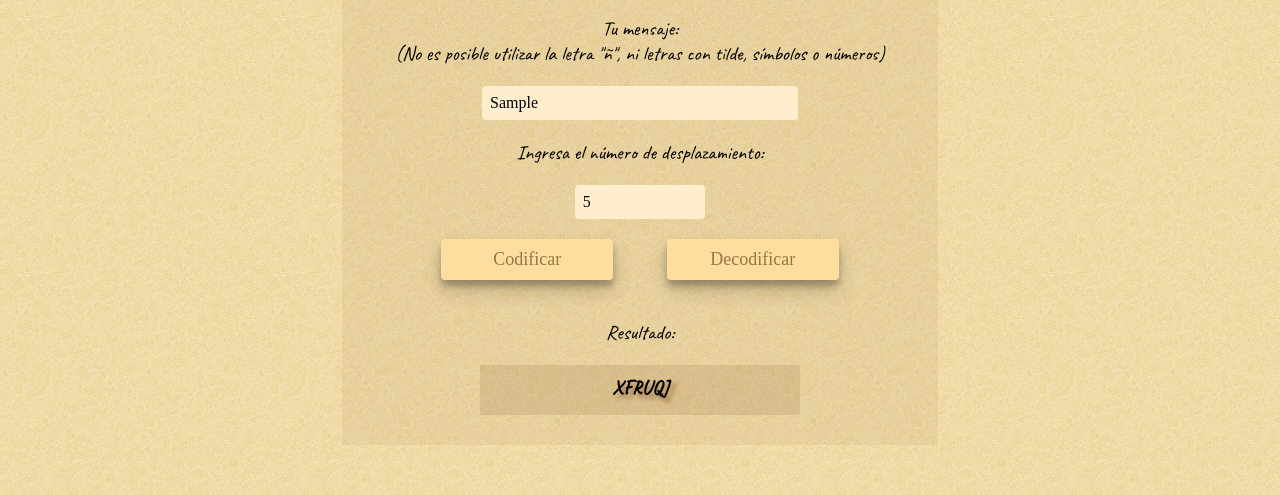
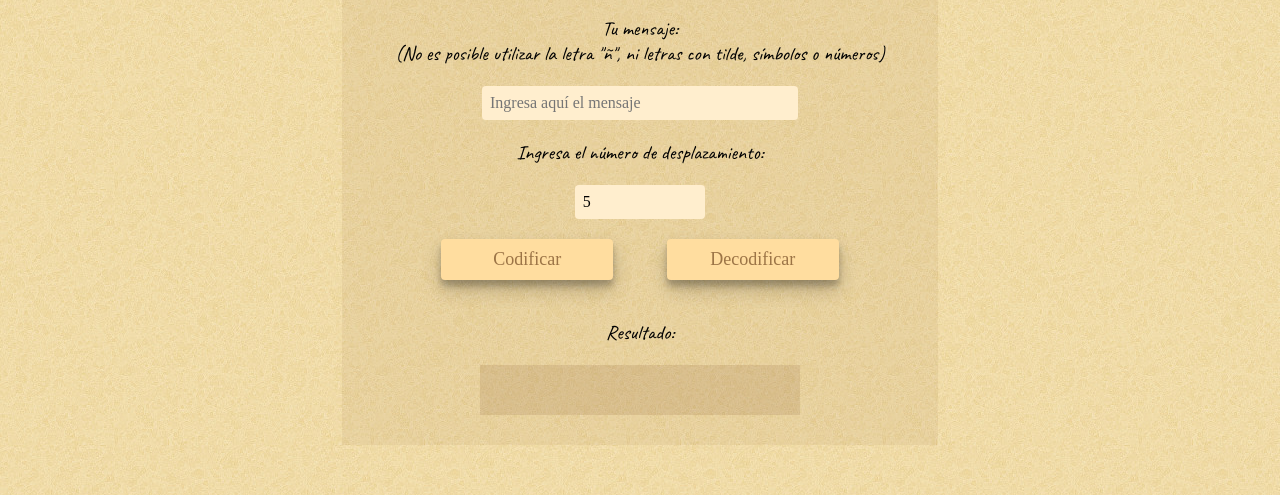
Before and after one commit to sara-rioseco/DEV007-cipher, a website with bundled scripts: page src/index.html in a window 1280 px wide. Both pictures are taken after typing "Sample", "5" into the empty fields and a click on the input "Codificar". Shown: the part 339-834 px from the top of the page. Built offline with nearby package versions, Linux system fonts and the light colour scheme; a web font is replaced by a local one.

Commit message:
correción text content

```diff
--- a/src/index.html
+++ b/src/index.html
@@ -15,7 +15,7 @@
         <form id="codeform" autocomplete="off">
           <fieldset id="fieldset" class="fieldset" name="fieldset">
             <p>Tu mensaje:<br>(No es posible utilizar la letra "ñ", ni letras con tilde, símbolos o números)</p>
-            <input type="text" id="inputtext" class="inputtext" name="inputtext" size="30" spellcheck="false" minlength="1" required pattern="[A-Za-z ]{1,}" oninput="validity.valid||(value='');" placeholder="Ingresa aquí el mensaje"><br>
+            <input type="text" id="inputtext" class="inputtext" name="inputtext" size="30" spellcheck="false" minlength="1" required pattern="[A-Z]{1,}" oninput="validity.valid||(value='');" placeholder="Ingresa aquí el mensaje"><br>
             <p>Ingresa el número de desplazamiento:</p>
             <input type="number" id="inputoffset" class="inputoffset" min="0" oninput="validity.valid||(value='');"><br><br>
             <input type="submit" id="bttn" class="bttn" formtarget="_self" value="Codificar"/>
--- a/src/index.js
+++ b/src/index.js
@@ -6,7 +6,7 @@ button.addEventListener("click", (event) => {
   const encoded = cipher.encode(Number(ofst), msg);
   event.preventDefault();
   const result = document.querySelector("#result");
-  result.innerHTML = encoded;
+  result.textContent = encoded;
 });
 const button2 = document.getElementById("bttn2");
 button2.addEventListener("click", (event) => {
@@ -15,5 +15,5 @@ button2.addEventListener("click", (event) => {
   const decoded = cipher.decode(Number(ofst2), msg2);
   event.preventDefault();
   const result = document.querySelector("#result");
-  result.innerHTML = decoded;
+  result.textContent = decoded;
 });
```
